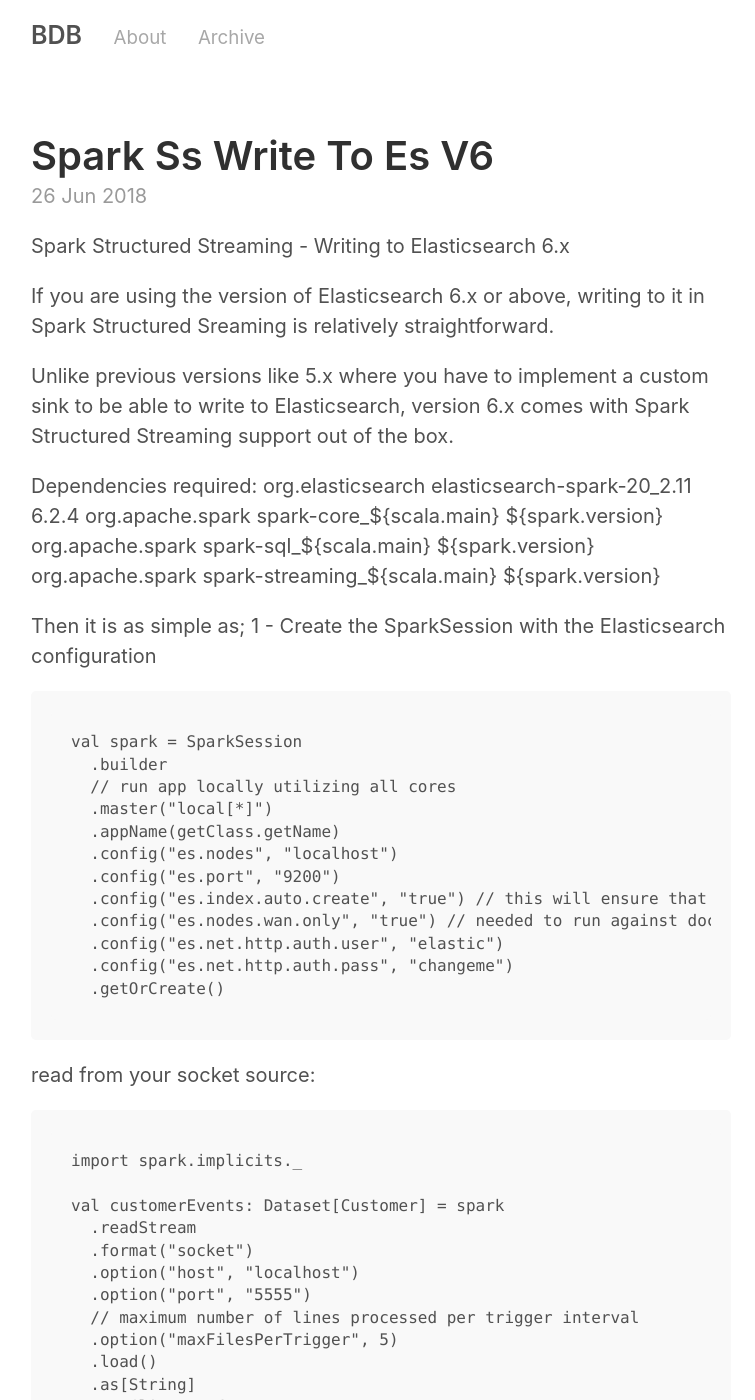
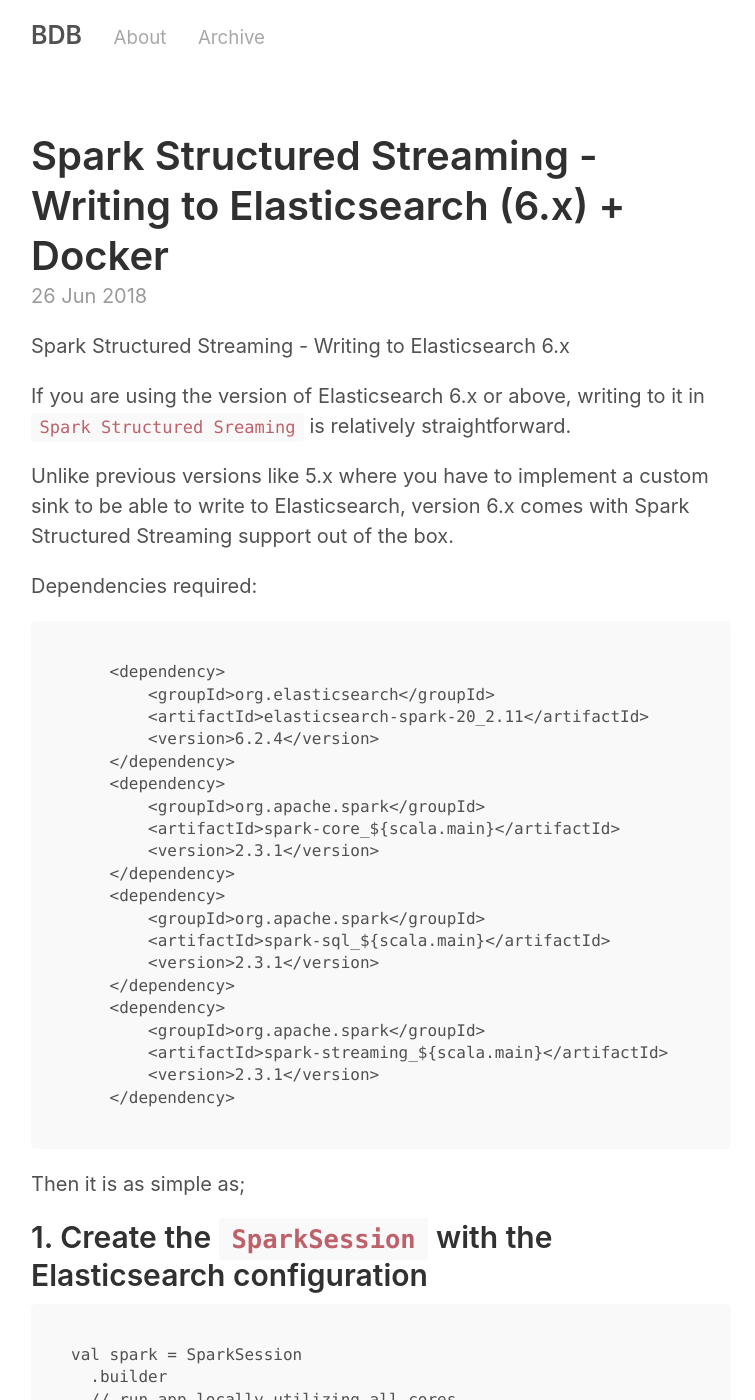
Before and after one commit to joeyfaherty/joeyfaherty.github.io, a Jekyll site: the page built from _posts/2018-06-26-spark-ss-write-to-es-v6.md, in a window 1280 px wide and 1400 px high. Shown: the whole window, without its empty margins (259-1014 px from the left). Built offline with Jekyll 4.4.1, drawn with Linux system fonts in a browser that asks for light colours; our own code applies the rules of GitHub Pages for plain Markdown files; comment, search, counter and statistics services are not loaded; some of the changed text lies outside the part shown.

Commit message:
Formatting

````diff
--- a/_posts/2018-06-26-spark-ss-write-to-es-v6.md
+++ b/_posts/2018-06-26-spark-ss-write-to-es-v6.md
@@ -1,34 +1,43 @@
+---
+layout: post
+title: Spark Structured Streaming - Writing to Elasticsearch (6.x) + Docker
+comments: true
+---
+
 Spark Structured Streaming - Writing to Elasticsearch 6.x
 
-If you are using the version of Elasticsearch 6.x or above, writing to it in Spark Structured Sreaming is relatively straightforward.
+If you are using the version of Elasticsearch 6.x or above, writing to it in `Spark Structured Sreaming` is relatively straightforward.
 
 Unlike previous versions like 5.x where you have to implement a custom sink to be able to write to Elasticsearch, version 6.x comes with Spark Structured Streaming support out of the box.
 
 Dependencies required:
-        <dependency>
-            <groupId>org.elasticsearch</groupId>
-            <artifactId>elasticsearch-spark-20_2.11</artifactId>
-            <version>6.2.4</version>
-        </dependency>
-        <dependency>
-            <groupId>org.apache.spark</groupId>
-            <artifactId>spark-core_${scala.main}</artifactId>
-            <version>${spark.version}</version>
-        </dependency>
-        <dependency>
-            <groupId>org.apache.spark</groupId>
-            <artifactId>spark-sql_${scala.main}</artifactId>
-            <version>${spark.version}</version>
-        </dependency>
-        <dependency>
-            <groupId>org.apache.spark</groupId>
-            <artifactId>spark-streaming_${scala.main}</artifactId>
-            <version>${spark.version}</version>
-        </dependency>
+```
+    <dependency>
+        <groupId>org.elasticsearch</groupId>
+        <artifactId>elasticsearch-spark-20_2.11</artifactId>
+        <version>6.2.4</version>
+    </dependency>
+    <dependency>
+        <groupId>org.apache.spark</groupId>
+        <artifactId>spark-core_${scala.main}</artifactId>
+        <version>2.3.1</version>
+    </dependency>
+    <dependency>
+        <groupId>org.apache.spark</groupId>
+        <artifactId>spark-sql_${scala.main}</artifactId>
+        <version>2.3.1</version>
+    </dependency>
+    <dependency>
+        <groupId>org.apache.spark</groupId>
+        <artifactId>spark-streaming_${scala.main}</artifactId>
+        <version>2.3.1</version>
+    </dependency>
+```
 
 
 Then it is as simple as;
-1 - Create the SparkSession with the Elasticsearch configuration
+
+## 1. Create the `SparkSession` with the Elasticsearch configuration
 ```
 val spark = SparkSession
   .builder
@@ -44,7 +53,7 @@ val spark = SparkSession
   .getOrCreate()
 ```
 
-read from your socket source:
+## 2. Read from your socket source:
 ```
 import spark.implicits._
 
@@ -64,7 +73,7 @@ val customerEvents: Dataset[Customer] = spark
   })
 ```
 
-write to Elasticsearch sink:
+## 3. Write to Elasticsearch sink:
 ```
 customerEvents
   .writeStream
````
Also changed, not shown: other parts of _posts/2018-06-26-spark-ss-write-to-es-v6.md (+2 -2 lines).
